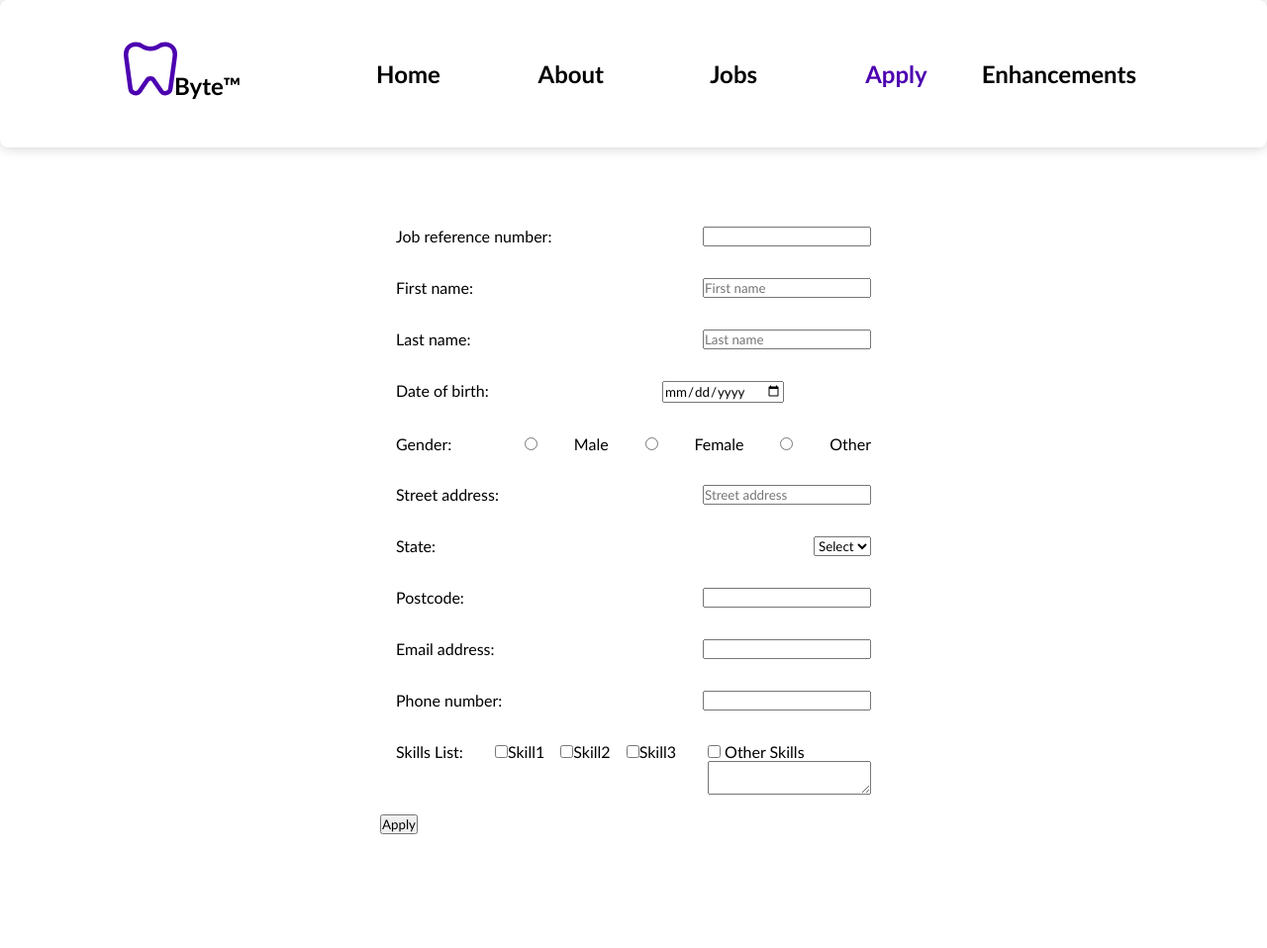
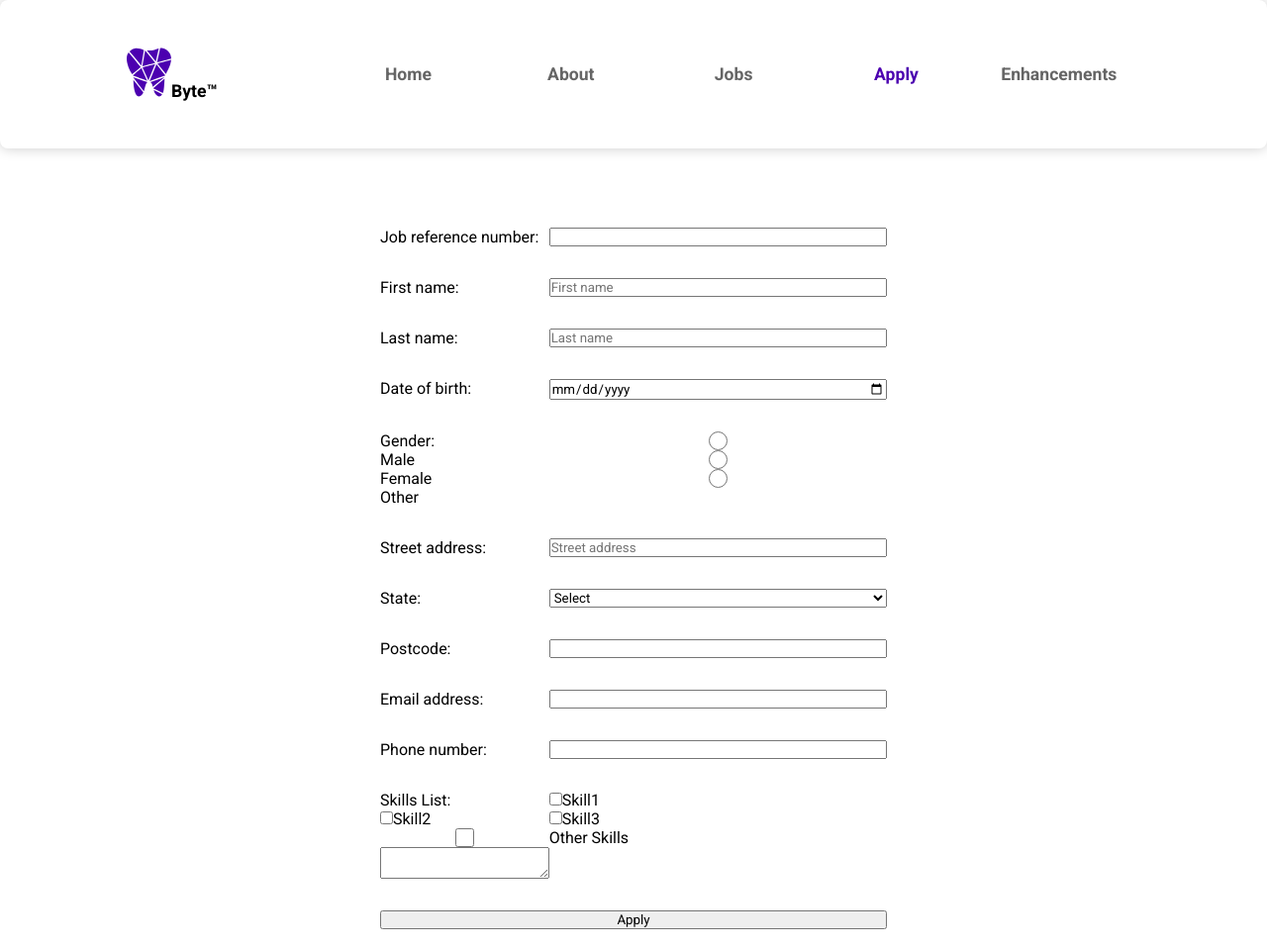
Before and after one commit to 102560056/COS10026-Assignment-1, a plain HTML site: page apply.html in a window 1280 px wide. Shown: the top 958 px of the page at 99% size. Drawn offline with Linux system fonts and the light colour scheme; a web font is replaced by a local one.

Commit message:
Footer created, Grid used

```diff
--- a/apply.html
+++ b/apply.html
@@ -31,7 +31,7 @@ tested. -->
     <nav>
         <ul>
             <a href="index.html">
-                <img src="dentistry.svg" class="icon">Byte&#8482;
+                <img src="byte-logo.svg" class="icon">Byte&#8482;
             </a>
             <li>
                 <a href="index.html">Home</a>
@@ -50,36 +50,40 @@ tested. -->
     </nav>
     <main>
         <form action="https://mercury.swin.edu.au/it000000/formtest.php" method="post">
-            <!-- Job reference number, exactly 5 alphanumeric characters  -->
-            <fieldset class="row">
+
+            <fieldset>
+                <!-- Job reference number, exactly 5 alphanumeric characters  -->
                 <label for="job_refrence">Job reference number:</label>
                 <input type="text" name="job_refrence" id="job_refrence" pattern="^([a-zA-Z]|[0-9]){5,5}$" maxlength="5"
                     required>
             </fieldset>
 
             <!-- First name, max 20 alpha characters -->
-            <fieldset class="row">
+            <fieldset>
+
                 <label for="first_name">First name:</label>
                 <input type="text" name="first_name" id="first_name" placeholder="First name"
                     pattern="^([a-zA-Z]|[0-9]){1,20}" maxlength="20" required>
             </fieldset>
 
+
             <!-- Last name, max 20 alpha characters -->
-            <fieldset class="row">
+            <fieldset>
                 <label for="last_name">Last name:</label>
                 <input type="text" name="first_name" id="last_name" placeholder="Last name"
                     pattern="^([a-zA-Z]|[0-9]){1,20}" maxlength="20" required>
             </fieldset>
 
+
             <!-- Date of birth, dd/mm/yyyy  -->
-            <fieldset class="row">
-                <label for="dob">Date of birth:</label><br>
-                <input type="date" name="dob" id="dob" required><br>
+            <fieldset>
+                <label for="dob">Date of birth:</label>
+                <input type="date" name="dob" id="dob" required>
             </fieldset>
 
             <!-- Gender,  radio inputs grouped  using a fieldset and legend  -->
-            <fieldset class="row">
-                <label for="gender">Gender:</label><br>
+            <fieldset>
+                <label for="gender">Gender:</label>
                 <input type="radio" name="gender" id="male" value="male" required>
                 <label for="male">Male</label>
                 <input type="radio" name="gender" id="female" value="female" required>
@@ -89,7 +93,7 @@ tested. -->
             </fieldset>
 
             <!-- Street Address,  max 40 characters -->
-            <fieldset class="row">
+            <fieldset>
                 <label for="street_address">Street address:</label>
                 <input type="text" name="street_address" id="street_address" placeholder="Street address" maxlength="40"
                     required>
@@ -97,7 +101,7 @@ tested. -->
 
             <!-- State,  drop down selection from
         VIC,NSW,QLD,NT,WA,SA,TAS,ACT -->
-            <fieldset class="row">
+            <fieldset>
                 <label for="state">State:</label>
                 <select name="state" id="state" required>
                     <option value="" selected disabled>Select</option>
@@ -113,19 +117,19 @@ tested. -->
             </fieldset>
 
             <!-- Postcode, exactly 4 digits  -->
-            <fieldset class="row">
+            <fieldset>
                 <label for="post_code">Postcode:</label>
                 <input type="number" name="post_code" id="post_code" maxlength="4" pattern="\d{4,4}" required>
             </fieldset>
 
             <!-- Email address, validate format  -->
-            <fieldset class="row">
+            <fieldset>
                 <label for="email">Email address:</label>
                 <input type="email" name="email" id="email" required>
             </fieldset>
 
             <!-- Phone number,  8 to 12 digits, or spaces  -->
-            <fieldset class="row">
+            <fieldset>
                 <label for="phone">Phone number:</label>
                 <input type="tel" name="phone" id="phone" pattern="^[0-9\h]{8,12}$" minlength="8" maxlength="12"
                     required>
@@ -133,22 +137,33 @@ tested. -->
 
             <!-- Skill list (The last item in list should read “Other skills...”), checkbox inputs
         Other skills,  textarea  -->
-            <fieldset class="row">
-                <p>Skills List:</p><br>
+            <fieldset>
+                <p>Skills List:</p>
                 <label><input type="checkbox" name="skill[]" id="skill_1">Skill1</label>
                 <label><input type="checkbox" name="skill[]" id="skill_2">Skill2</label>
                 <label><input type="checkbox" name="skill[]" id="skill_3">Skill3</label>
-                <fieldset class="column">
-                    <input type="checkbox" name="skill[]" id="other">
-                    <label for="other">Other Skills</label><br>
-                    <!-- Cols will need to be adjusted for width constraints -->
-                    <textarea name="skills_description" id="skills_description" cols="20"></textarea>
-                </fieldset>
+
+                <input type="checkbox" name="skill[]" id="other">
+                <label for="other">Other Skills</label>
+                <!-- Cols will need to be adjusted for width constraints -->
+                <textarea name="skills_description" id="skills_description" cols="20"></textarea>
             </fieldset>
 
-            <input type="submit" value="Apply">
+            <fieldset class="full-width">
+                <input type="submit" value="Apply">
+            </fieldset>
         </form>
     </main>
+    <footer>
+        <p>Lorem ipsum dolor sit amet consectetur adipisicing elit. Blanditiis, cum.</p>
+        <hr>
+        <a href="">
+            <p>Privacy Policy</p>
+        </a>
+        <a href="">
+            <p>Terms and Conditions</p>
+        </a>
+    </footer>
 </body>
 
 </html>
--- a/style.css
+++ b/style.css
@@ -1,3 +1,136 @@
+@import url('https://fonts.googleapis.com/css2?family=Calistoga&family=Roboto:ital,wght@0,100;0,300;0,400;0,500;0,700;0,900;1,100;1,300;1,400;1,500;1,700;1,900&display=swap');
+
+/* Sam.B Global Variables for standardised styling */
+:root {
+    --main-color: #4c00b0;
+    /* --main-color: #7600bc */
+    /* --main-color: #8a00c2 */
+    /* --main-color: #a000c8 */
+}
+
+/* Sam.B Overide default behaviours to produce more predictible behaviours */
+html {
+    height: 100vh;
+    overflow-x: hidden;
+}
+
+/* Sam.B Overide default behaviours to produce more predictible behaviours */
+* {
+    font-family: 'Roboto', sans-serif;
+    /* font-family: 'Trebuchet MS', 'Lucida Sans Unicode', 'Lucida Grande', 'Lucida Sans', Arial, sans-serif; */
+    box-sizing: border-box;
+    margin: 0;
+    padding: 0;
+}
+
+nav {
+    position: sticky;
+    top: 0;
+    padding: 6vh 10vw;
+    font-size: 1.1rem;
+    font-weight: bold;
+    background-color: white;
+    box-shadow: 0 0 .8rem 0 #ccc;
+    border-radius: .5rem;
+}
+
+/* Sam.B Hover effects for seleting another page in navbar. change color and scale up with animations */
+nav ul li :hover {
+    color: var(--main-color);
+    cursor: pointer;
+    text-align: center;
+    font-size: 1.65rem;
+    transition: ease 100ms;
+}
+
+/* Sam.B Basic navbar stylings */
+nav ul {
+    display: flex;
+    list-style: none;
+    align-items: center;
+}
+
+nav ul li {
+    list-style-type: none;
+    text-align: center;
+    width: 13vw;
+}
+
+nav ul a {
+    text-decoration: none;
+    color: black;
+    width: 16vw;
+}
+
+nav ul li a {
+    color: rgb(101, 101, 101);
+    text-decoration: none;
+}
+
+
+/* Sam.B All elements tagged with main-color will be assigned the main color allowing us to change our minds later */
+.main-color {
+    color: var(--main-color);
+}
+
+main {
+    height: 200vh;
+    width: 100vw;
+    padding: 8vh 10vw;
+    display: flex;
+    justify-content: center;
+}
+
+form {
+    width: 50%;
+}
+
+form>* {
+    padding: 1rem 0;
+}
+
+fieldset {
+    border: none;
+    display: grid;
+    grid-template-columns: 1fr 2fr;
+}
+
+
+fieldset.full-width {
+    grid-template-columns: 1fr;
+}
+
+/* @media only screen and (max-width: 800px) {
+    nav ul li {
+        display: none;
+    }
+} */
+
+footer>* {
+    width: 80%;
+    color: white;
+    margin: auto;
+}
+
+/* • The footer should cover the full width of the page the footer text should be in a
+small font and centred in the footer..  */
+footer {
+    background-color: var(--main-color);
+    width: 100%;
+    font-size: small;
+    justify-content: center;
+    text-align: center;
+}
+
+footer a {
+    text-decoration: none;
+    color: #ccc;
+}
+
+
+
+/* ------------------------------------------------------------------------------------------------------------------------------ */
+
 /* 5. CSS Requirements
 No style markup should be included in your HTML file.
 The pages in your website must be styled with CSS and have a consistent ‘look and feel’, particularly
@@ -37,17 +170,9 @@ particular styles and explain where they are applied.  */
 /* • <h1> elements should have their font variant, size and family etc. set using the
 short-hand font property. */
 h1 {
-    font: normal bold 80px 'Courier New', monospace;
+    font: normal bold 80px 'Calistoga', cursive;
 }
 
-/* • The footer should cover the full width of the page the footer text should be in a
-small font and centred in the footer..  */
-footer {
-    width: 100%;
-    font-size: small;
-    justify-content: center;
-    text-align: center;
-}
 
 /* 5. Position Descriptions Page: Demonstrated the following specific CSS rules on the jobs.html
 page:
@@ -77,125 +202,3 @@ dl {}
     <dt>Milk</dt>
     <dd>White cold drink</dd>
 </dl> */
-
-
-/* ------------------------------------------------------------------------------------------------------------------------------ */
-@import url('https://fonts.googleapis.com/css2?family=Calistoga&family=Roboto:ital,wght@0,100;0,300;0,400;0,500;0,700;0,900;1,100;1,300;1,400;1,500;1,700;1,900&display=swap');
-
-.material-symbols-outlined {
-    font-variation-settings:
-        'FILL' 0,
-        'wght' 400,
-        'GRAD' 0,
-        'opsz' 48
-}
-
-/* font-family: 'Calistoga', cursive;
-font-family: 'Roboto', sans-serif; */
-
-/* Sam.B Global Variables for standardised styling */
-:root {
-    --main-color: #4c00b0
-        /* --main-color: #7600bc */
-        /* --main-color: #8a00c2 */
-        /* --main-color: #a000c8 */
-}
-
-/* Sam.B Overide default behaviours to produce more predictible behaviours */
-html {
-    height: 100vh;
-    overflow-x: hidden;
-}
-
-/* Sam.B Overide default behaviours to produce more predictible behaviours */
-* {
-    font-family: 'Trebuchet MS', 'Lucida Sans Unicode', 'Lucida Grande', 'Lucida Sans', Arial, sans-serif;
-    box-sizing: border-box;
-    margin: 0;
-    padding: 0;
-}
-
-nav {
-    position: sticky;
-    top: 0;
-    padding: 6vh 10vw;
-    font-size: 1.5rem;
-    font-weight: bold;
-    background-color: white;
-    box-shadow: 0 0 .8rem 0 #ccc;
-    border-radius: .5rem;
-}
-
-/* Sam.B Hover effects for seleting another page in navbar. change color and scale up with animations */
-nav ul li :hover {
-    color: var(--main-color);
-    cursor: pointer;
-    text-align: center;
-    font-size: 1.65rem;
-    transition: ease 100ms;
-}
-
-/* Sam.B Basic navbar stylings */
-nav ul {
-    display: flex;
-    list-style: none;
-    align-items: center;
-}
-
-nav ul li {
-    list-style-type: none;
-    text-align: center;
-    width: 13vw;
-}
-
-nav ul a {
-    text-decoration: none;
-    color: black;
-    width: 16vw;
-}
-
-nav ul li a {
-    color: black;
-    text-decoration: none;
-}
-
-
-/* Sam.B All elements tagged with main-color will be assigned the main color allowing us to change our minds later */
-.main-color {
-    color: var(--main-color);
-}
-
-/* Sam.B Temporary icon */
-.icon {
-    scale: 150%;
-}
-
-main {
-    height: 200vh;
-    width: 100vw;
-    padding: 8vh 10vw;
-    display: flex;
-    justify-content: center;
-}
-
-form {
-    width: 50%;
-}
-
-.row {
-    padding: 1rem;
-    display: flex;
-    justify-content: space-between;
-    border: none;
-}
-
-.column {
-    border: none;
-    padding-left: 1rem;
-}
-
-@media only screen and (max-width: 800px) {
-    nav ul li {
-        display: none;
-    }
-}
```
Also changed, not shown: index.html (+1 -5 lines), byte-logo.svg (added), dentistry.svg (deleted).
